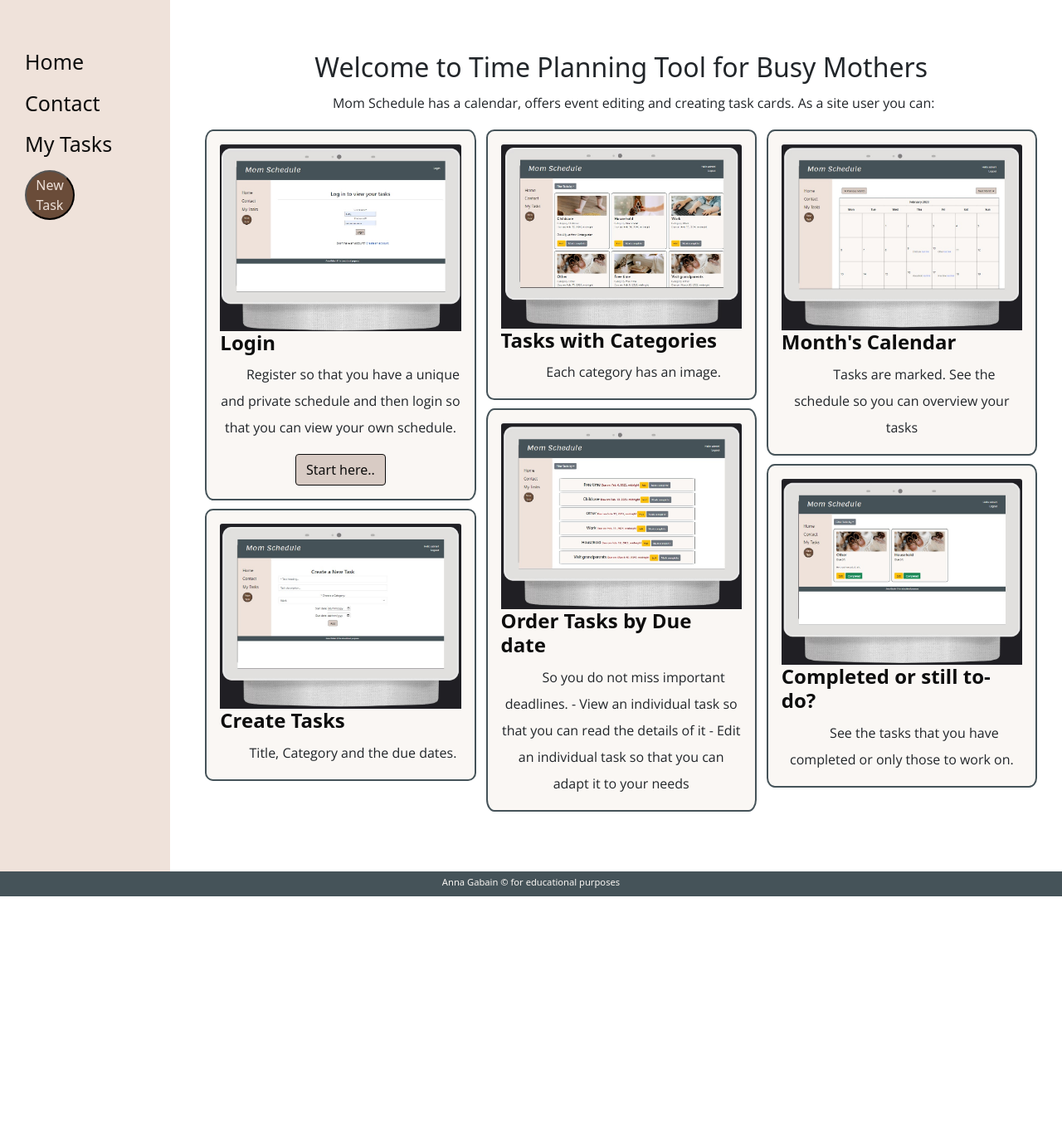
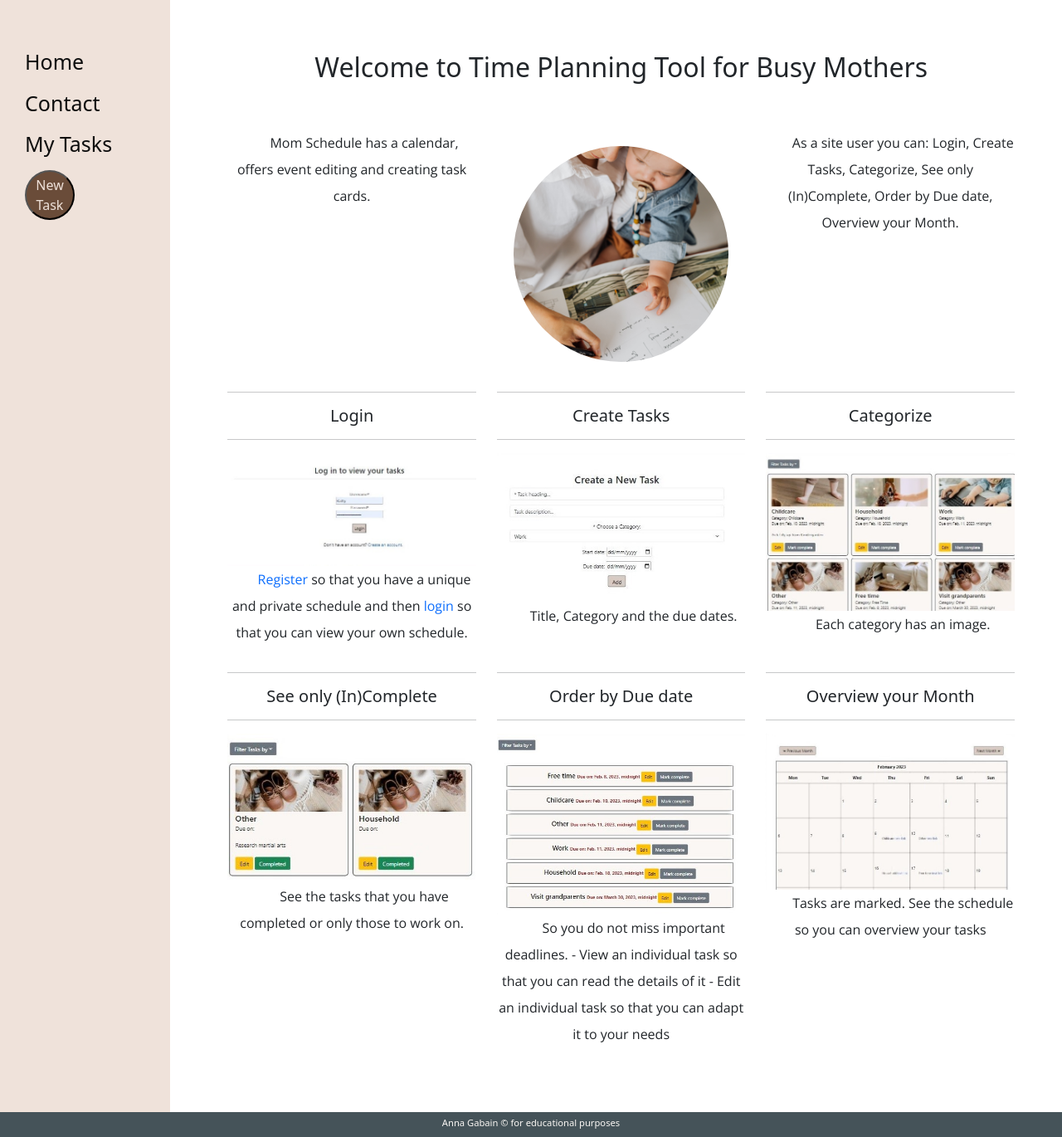
Before and after one commit to annagabain/Mom-Schedule, a Django app: page / in a window 1280 px wide. Shown: the part 116-1486 px from the top of the page at 83% size. Before the commit the page ends 1196 px from the top, so only its background shows below. Run offline with Django 3.2, Linux system fonts and the light colour scheme; parts of the project's set-up code (start-up, migrations or seed data) failed here and were passed over; some libraries are stand-ins or nearby versions.

Commit message:
Design homepage columns

```diff
--- a/static/css/responsive.css
+++ b/static/css/responsive.css
@@ -70,10 +70,19 @@ Class prefix | Size     | Container (max-width) |
 
     /* sidebar end */
 
-    .main-content {
-        padding-top: 120px;
+    #homepage_info>div {
+        width: 98%;
 
     }
+
+    #homepage_info>div>img,
+    #homepage_info>div>p
+     {
+        text-align:center;
+
+    }
+    .main-content {
+        padding-top: 120px;}
 
     .calendar_container {
         width: 100%;
--- a/static/css/style.css
+++ b/static/css/style.css
@@ -41,6 +41,22 @@ h1 {
     font-weight: 400;
     color: #FAF7F4;
     text-align: left;
+}
+
+#homepage_info {
+    display: flex;
+    flex-flow: row wrap;
+    align-content: flex-start;
+    justify-content: space-evenly;
+}
+
+#homepage_info>div {
+    width: 30%;
+}
+
+#homepage_info>div>img {
+    width: 100%;
+    text-align: center;
 }
 
 a,
@@ -112,7 +128,8 @@ a:active {
     margin: 0px 0px 20px 0px;
 } */
 
-.card-body, .calendar {
+.card-body,
+.calendar {
     width: 18rem;
     border-style: solid;
     border-color: #455359;
@@ -175,6 +192,11 @@ form {
     text-align: right;
 }
 
+#circle-image-div {
+    width: 200px;
+    padding: 20px;
+}
+
 #circle-image {
     border-radius: 50%;
 }
@@ -194,12 +216,6 @@ li {
     width: 98%;
     margin: auto;
     font-size: 13px;
-
-    /* border-style: solid;
-    border-color: #455359;
-    border-width: 2px;
-    border-radius: 10%;
-    background-color: #FAF7F4; */
 }
 
 .calendar tr,
--- a/templates/index.html
+++ b/templates/index.html
@@ -2,74 +2,69 @@
 {% block content %}
 
 <div class="center">
-    <!-- <div>
-        <img id="circle-image" width="15%" alt="planning mother" src="static/css/pexels-karolina-grabowska-4959753.jpg">
-    </div> -->
-    <h2>Welcome to Time Planning Tool for Busy Mothers</h3>
-
-        <p>Mom Schedule has a calendar, offers event editing and creating task cards. As a site user you can:
-        </p>
-        <div id="card-parent" class="col">
-            <div class="row">
-                <div class="col">
-                    <div class="row">
-                        <div class="card-body">
-                            <img src="static/images/login_print_screen.jpg" class="card-img-top" alt="category images">
-                            <h5 class="card-title">Login</h5>
-                            <p class="card-text">Register so that you have a unique and private schedule
-                                and then login so that you can view your own schedule.</p>
-                            <a href="/new_task" class="btn btn-primary">Start here..</a>
-
+        <div>
+         <h2>Welcome to Time Planning Tool for Busy Mothers</h2>
         </div>
+        <br>
+        <br>
+    <div id="homepage_info">
+        <div>
+            <p>Mom Schedule has a calendar, offers event editing and creating task cards.</p>
         </div>
-                    <div class="row">
-                        <div class="card-body">
-                            <img src="static/images/new_task_print_screen.jpg" class="card-img-top"
-                                alt="category images">
-                            <h5 class="card-title">Create Tasks</h5>
-                            <p class="card-text">Title, Category and the due dates.</p>
-                            <!-- <a href="#" class="btn btn-primary">Go somewhere</a> -->
+        <div id="circle-image-div">
+            <img id="circle-image" width="10%" alt="planning mother" src="static/pexels-karolina-grabowska-4959753.jpg">
         </div>
+        <div>
+            <p>As a site user you can: Login, Create Tasks, Categorize, See only (In)Complete, Order by Due date,
+                Overview your Month.</p>
         </div>
-                    <div class="row">
-                        <div class="card-body">
-                            <img src="static/images/all_tasks_print_screen.jpg" class="card-img-top"
-                                alt="category images">
-                            <h5 class="card-title">Tasks with Categories</h5>
-                            <p class="card-text">Each category has an image.</p>
-                            <!-- <a href="#" class="btn btn-primary">Go somewhere</a> -->
-                        </div>
-                    </div>
-                    <div class="row">
-                        <div class="card-body">
-                            <img src="static/images/filter_by_due_date_print_screen.jpg" class="card-img-top"
-                                alt="category images">
-                            <h5 class="card-title">Order Tasks by Due date</h5>
-                            <p class="card-text">So you do not miss important deadlines. - View an individual task so that you can read the details of it
-                                - Edit an individual task so that you can adapt it to your needs</p>
-                            <!-- <a href="#" class="btn btn-primary">Go somewhere</a> -->
-                        </div>
-                    </div>
-                    <div class="row">
-                        <div class="card-body">
-                            <img src="static/images/calendar_print_screen.jpg" class="card-img-top"
-                                alt="category images">
-                            <h5 class="card-title">Month's Calendar</h5>
-                            <p class="card-text">Tasks are marked. See the schedule so you can overview your tasks</p>
-                            <!-- <a href="#" class="btn btn-primary">Go somewhere</a> -->
-                        </div>
+        <div>
+            <hr>
+            <h5>Login</h5>
+            <hr>
+            <img src="static/images/login_print_screen.jpg" alt="category images">
+            <p><a href="/register">Register</a> so that you have a unique and private schedule
+                and then <a href="/login">login</a> so that you can view your own schedule.</p>
         </div>
 
-                    <div class="row">
-                        <div class="card-body">
-                            <img src="static/images/completed_tasks_print_screen.jpg" class="card-img-top"
-                                alt="category images">
-                            <h5 class="card-title">Completed or still to-do?</h5>
-                            <p class="card-text">See the tasks that you have completed or only those to work on.</p>
-                            <!-- <a href="#" class="btn btn-primary">Go somewhere</a> -->
+
+
+        <div>
+            <hr>
+            <h5>Create Tasks</h5>
+            <hr>
+            <img src="static/images/new_task_print_screen.jpg" alt="category images">
+            <p>Title, Category and the due dates.</p>
         </div>
+        <div>
+            <hr>
+            <h5>Categorize</h5>
+            <hr>
+            <img src="static/images/all_tasks_print_screen.jpg" alt="category images">
+            <p>Each category has an image.</p>
         </div>
+        <div>
+            <hr>
+            <h5>See only (In)Complete</h5>
+            <hr>
+            <img src="static/images/completed_tasks_print_screen.jpg" alt="category images">
+            <p>See the tasks that you have completed or only those to work on.</p>
         </div>
+        <div>
+            <hr>
+            <h5>Order by Due date</h5>
+            <hr>
+            <img src="static/images/filter_by_due_date_print_screen.jpg" alt="category images">
+            <p>So you do not miss important deadlines. - View an individual task so that you can
+                read the details of it
+                - Edit an individual task so that you can adapt it to your needs</p>
+        </div>
+        <div>
+            <hr>
+            <h5>Overview your Month</h5>
+            <hr>
+            <img src="static/images/calendar_print_screen.jpg" alt="category images">
+            <p>Tasks are marked. See the schedule so you can overview your tasks</p>
         </div>
     </div>
 
```
Also changed, not shown: README.md, documentation/all_tasks_print_screen_on_tablet.jpg (added), static/images/all_tasks_print_screen.jpg, static/images/calendar_print_screen.jpg, static/images/completed_tasks_print_screen.jpg, static/images/filter_by_due_date_print_screen.jpg, static/images/login_print_screen.jpg, static/images/new_task_print_screen.jpg. Lines whose indentation alone changed are shown as unchanged.
